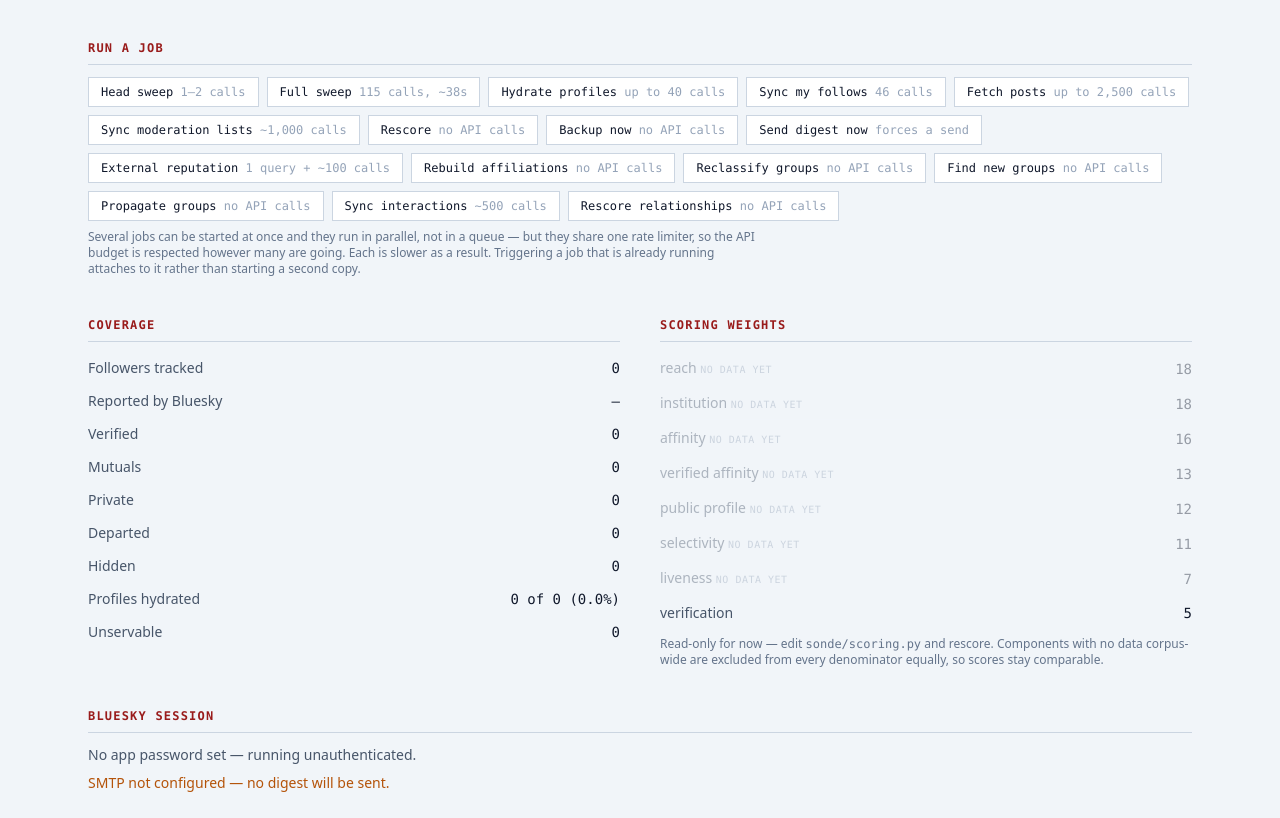
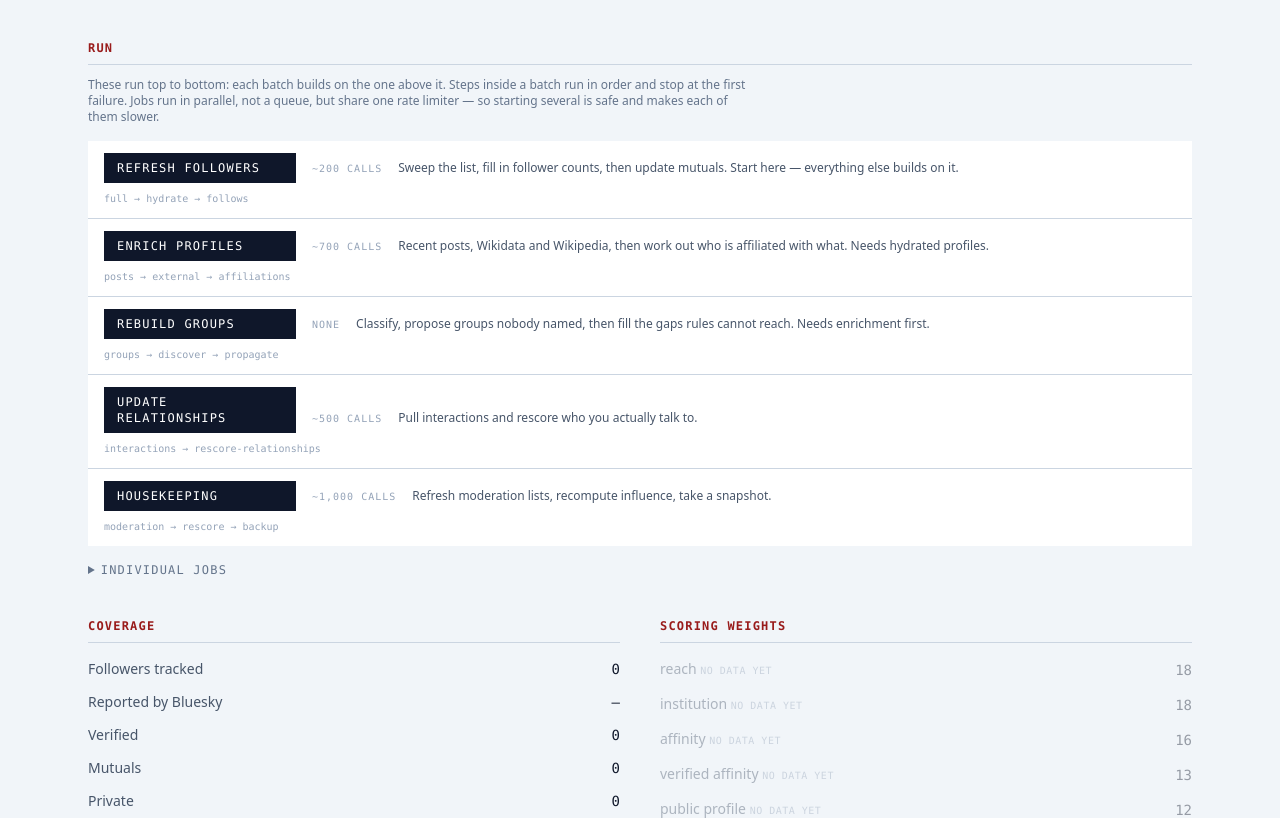
Before and after one commit to danhon/sonde, a FastAPI app: page /settings in a window 1280 px wide. Shown: the part 95-913 px from the top of the page. Run offline with FastAPI, Linux system fonts and the light colour scheme; data that the repository does not hold is empty; some libraries are stand-ins or nearby versions.

Commit message:
Group the settings jobs into five ordered batches
Sixteen buttons, several of which only make sense in sequence: enrichment needs
hydrated profiles, grouping needs enrichment, propagation needs a fresh affinity
index. That ordering lived in my head and in release notes — I had been telling
you to click five things in a particular order — which is exactly the wrong
place for it.

Five batches now encode it, presented top to bottom in dependency order:

  Refresh followers      full → hydrate → follows
  Enrich profiles        posts → external → affiliations
  Rebuild groups         groups → discover → propagate
  Update relationships   interactions → rescore-relationships
  Housekeeping           moderation → rescore → backup

Steps run in order and stop at the first failure, so a later step never works
from stale input — there is a test for that specifically, because a batch that
carried on regardless would be worse than the five manual clicks it replaces.

Individual jobs move behind a disclosure, covering everything a batch runs plus
the four that deliberately sit outside one: the head sweep (the scheduler
handles it), the affinity index (slow, monthly), exact relevance, and forcing a
digest.

The job map moved out of the request handler into sonde/joblist.py, so what can
run and in what order is stated once and is testable. A test asserts every batch
step is a real job, which is how a typo in a batch definition gets caught rather
than 404ing at click time.

438 unit tests pass.

Co-Authored-By: Claude Opus 5 <noreply@anthropic.com>

```diff
--- a/sonde/web/app.py
+++ b/sonde/web/app.py
@@ -301,6 +301,7 @@ def create_app() -> FastAPI:
     @app.get("/settings", response_class=HTMLResponse)
     async def settings_page(request: Request) -> HTMLResponse:
         from sonde.db import store
+        from sonde import joblist
         from sonde.scoring import WEIGHTS
         from sonde.sync import backup
 
@@ -318,52 +319,91 @@ def create_app() -> FastAPI:
                 "dismissals": await store.dismissal_log(),
                 "needs_review": await store.get_meta("needs_review_count"),
                 "running": registry.running(),
+                "jobs": joblist.JOBS, "batches": joblist.BATCHES,
+                "in_a_batch": joblist.IN_A_BATCH,
                 "settings": settings,
             },
         )
+
+    def _job_map() -> dict:
+        """Every runnable job. Imports are local to keep app import cheap."""
+        override = globals().get("_JOB_MAP_OVERRIDE")
+        if override is not None:
+            return override()
+
+        from sonde.db import store
+        from sonde.external import wikidata, wikipedia
+        from sonde.notify import digest
+        from sonde.sync import (
+            affinity, backup, interactions, moderation, mutuals, posts,
+            profiles, relevance, runner,
+        )
+
+        async def external_job() -> dict:
+            return {"wikidata": await wikidata.refresh(),
+                    "pageviews": await wikipedia.refresh()}
+
+        return {
+            "head": runner.head_sweep,
+            "full": runner.full_sweep,
+            "hydrate": lambda: profiles.hydrate(limit=1000),
+            "follows": mutuals.sync_follows,
+            "posts": posts.fetch_posts,
+            "external": external_job,
+            "affiliations": store.rebuild_affiliations,
+            "relevance": relevance.enrich,
+            "groups": store.classify_groups,
+            "discover": store.discover_group_candidates,
+            "propagate": store.propagate_groups,
+            "affinity": affinity.build_index,
+            "interactions": interactions.sync,
+            "rescore-relationships": store.score_relationships,
+            "moderation": moderation.sync_lists,
+            "rescore": profiles.rescore,
+            "backup": backup.snapshot,
+            "digest": lambda: digest.run_digest(force=True),
+        }
 
     @app.post("/settings/sync/{kind}")
     async def trigger_sync(kind: str) -> RedirectResponse:
         """Manual trigger. Single-flight: a second request attaches to the run."""
         from fastapi import HTTPException
 
-        from sonde.db import store
-        from sonde.external import wikidata, wikipedia
-        from sonde.notify import digest
-
-        async def external_job() -> dict:
-            return {"wikidata": await wikidata.refresh(),
-                    "pageviews": await wikipedia.refresh()}
-
-        from sonde.sync import (
-            backup, interactions, moderation, mutuals, posts, profiles,
-            relevance, runner,
-        )
-
-        jobs = {
-            "head": runner.head_sweep,
-            "full": runner.full_sweep,
-            "hydrate": lambda: profiles.hydrate(limit=1000),
-            "posts": posts.fetch_posts,
-            "relevance": relevance.enrich,
-            "digest": lambda: digest.run_digest(force=True),
-            "external": external_job,
-            "affiliations": store.rebuild_affiliations,
-            "groups": store.classify_groups,
-            "discover": store.discover_group_candidates,
-            "propagate": store.propagate_groups,
-            "interactions": interactions.sync,
-            "rescore-relationships": store.score_relationships,
-            "moderation": moderation.sync_lists,
-            "follows": mutuals.sync_follows,
-            "rescore": profiles.rescore,
-            "backup": backup.snapshot,
-        }
+        jobs = _job_map()
         if kind not in jobs:
             raise HTTPException(status_code=404, detail="unknown job")
         # spawn() keeps a strong reference; bare create_task lets the event
         # loop drop the task mid-flight and swallow its exception.
         registry.spawn(kind, jobs[kind])
+        return RedirectResponse("/settings", status_code=303)
+
+    @app.post("/settings/batch/{key}")
+    async def trigger_batch(key: str) -> RedirectResponse:
+        """Run a batch's steps in order, stopping at the first failure.
+
+        The ordering is real — enrichment needs hydrated profiles, grouping
+        needs enrichment — and it used to live only in release notes.
+        """
+        from fastapi import HTTPException
+
+        from sonde.joblist import BATCH_BY_KEY
+
+        batch = BATCH_BY_KEY.get(key)
+        if batch is None:
+            raise HTTPException(status_code=404, detail="unknown batch")
+        jobs = _job_map()
+
+        async def run_steps() -> dict:
+            results: dict = {}
+            for position, step in enumerate(batch.steps, 1):
+                registry.progress(key, position, len(batch.steps), "steps", step)
+                results[step] = await jobs[step]()
+                if isinstance(results[step], dict) and \
+                        results[step].get("status") == "failed":
+                    return {"status": "failed", "stopped_at": step, **results}
+            return {"status": "ok", **results}
+
+        registry.spawn(key, run_steps)
         return RedirectResponse("/settings", status_code=303)
 
     @app.post("/settings/accept-departures")
--- a/sonde/web/templates/settings.html
+++ b/sonde/web/templates/settings.html
@@ -21,44 +21,60 @@
 
 <section>
   <h2 class="border-b border-slate-300 pb-2 font-mono text-xs font-semibold uppercase tracking-widest text-red-800">
-    Run a job
+    Run
   </h2>
   {% if running %}
-  <p class="mt-3 font-mono text-xs text-slate-500">running: {{ running | join(", ") }}</p>
+  <p class="mt-3 font-mono text-xs text-red-800">running: {{ running | join(", ") }}</p>
   {% endif %}
-  <div class="mt-3 flex flex-wrap gap-2">
-    {% for kind, label, note in [
-        ('head','Head sweep','1–2 calls'),
-        ('full','Full sweep','115 calls, ~38s'),
-        ('hydrate','Hydrate profiles','up to 40 calls'),
-        ('follows','Sync my follows','46 calls'),
-        ('posts','Fetch posts','up to 2,500 calls'),
-        ('moderation','Sync moderation lists','~1,000 calls'),
-        ('rescore','Rescore','no API calls'),
-        ('backup','Backup now','no API calls'),
-        ('digest','Send digest now','forces a send'),
-        ('external','External reputation','1 query + ~100 calls'),
-        ('affiliations','Rebuild affiliations','no API calls'),
-        ('groups','Reclassify groups','no API calls'),
-        ('discover','Find new groups','no API calls'),
-        ('propagate','Propagate groups','no API calls'),
-        ('interactions','Sync interactions','~500 calls'),
-        ('rescore-relationships','Rescore relationships','no API calls')] %}
-    <form method="post" action="/settings/sync/{{ kind }}">
-      <button type="submit" title="{{ note }}"
-              class="border border-slate-300 bg-white px-3 py-1.5 font-mono text-xs hover:border-red-800 hover:text-red-800
-                     {% if kind in running %}opacity-40{% endif %}">
-        {{ label }} <span class="text-slate-400">{{ note }}</span>
-      </button>
-    </form>
+
+  <p class="mt-3 max-w-2xl text-xs text-slate-500">
+    These run top to bottom: each batch builds on the one above it. Steps inside
+    a batch run in order and stop at the first failure. Jobs run in parallel, not
+    a queue, but share one rate limiter — so starting several is safe and makes
+    each of them slower.
+  </p>
+
+  <div class="mt-4 space-y-px bg-slate-300">
+    {% for b in batches %}
+    <div class="flex flex-wrap items-baseline gap-x-4 gap-y-2 bg-white px-4 py-3">
+      <form method="post" action="/settings/batch/{{ b.key }}" class="shrink-0">
+        <button type="submit"
+                class="w-48 border border-slate-900 bg-slate-900 px-3 py-1.5 text-left font-mono text-xs uppercase tracking-widest text-white hover:bg-red-800 hover:border-red-800
+                       {% if b.key in running %}opacity-40{% endif %}">
+          {{ b.label }}
+        </button>
+      </form>
+      <span class="font-mono text-[10px] uppercase tracking-widest text-slate-400">{{ b.cost }}</span>
+      <p class="w-full text-xs text-slate-600 sm:w-auto sm:flex-1">{{ b.why }}</p>
+      <span class="w-full font-mono text-[10px] text-slate-400">{{ b.steps | join(" → ") }}</span>
+    </div>
     {% endfor %}
   </div>
-  <p class="mt-2 max-w-2xl text-xs text-slate-500">
-    Several jobs can be started at once and they run in parallel, not in a
-    queue — but they share one rate limiter, so the API budget is respected
-    however many are going. Each is slower as a result. Triggering a job that is
-    already running attaches to it rather than starting a second copy.
-  </p>
+
+  <details class="mt-4">
+    <summary class="cursor-pointer font-mono text-xs uppercase tracking-widest text-slate-500 hover:text-red-800">
+      Individual jobs
+    </summary>
+    <p class="mt-3 max-w-2xl text-xs text-slate-500">
+      Everything a batch runs, plus the four that sit outside one: the head sweep
+      (the scheduler runs it every {{ settings.head_sweep_minutes }} minutes), the
+      affinity index (slow, and monthly is enough), exact relevance, and forcing
+      a digest.
+    </p>
+    <div class="mt-3 flex flex-wrap gap-2">
+      {% for j in jobs %}
+      <form method="post" action="/settings/sync/{{ j.key }}">
+        <button type="submit" title="{{ j.note }}"
+                class="border border-slate-300 bg-white px-3 py-1.5 font-mono text-xs hover:border-red-800 hover:text-red-800
+                       {% if j.key in running %}opacity-40{% endif %}">
+          {{ j.label }}
+          <span class="text-slate-400">{{ j.cost }}</span>
+          {%- if j.key not in in_a_batch %}<span class="text-red-800"> ·</span>{% endif %}
+        </button>
+      </form>
+      {% endfor %}
+    </div>
+  </details>
 </section>
 
 <div class="mt-10 grid gap-10 lg:grid-cols-2">
```
Also changed, not shown: PLAN.md (+10 -0 lines), sonde/joblist.py (added, +82 -0 lines), tests/test_depth.py (+71 -1 lines).
